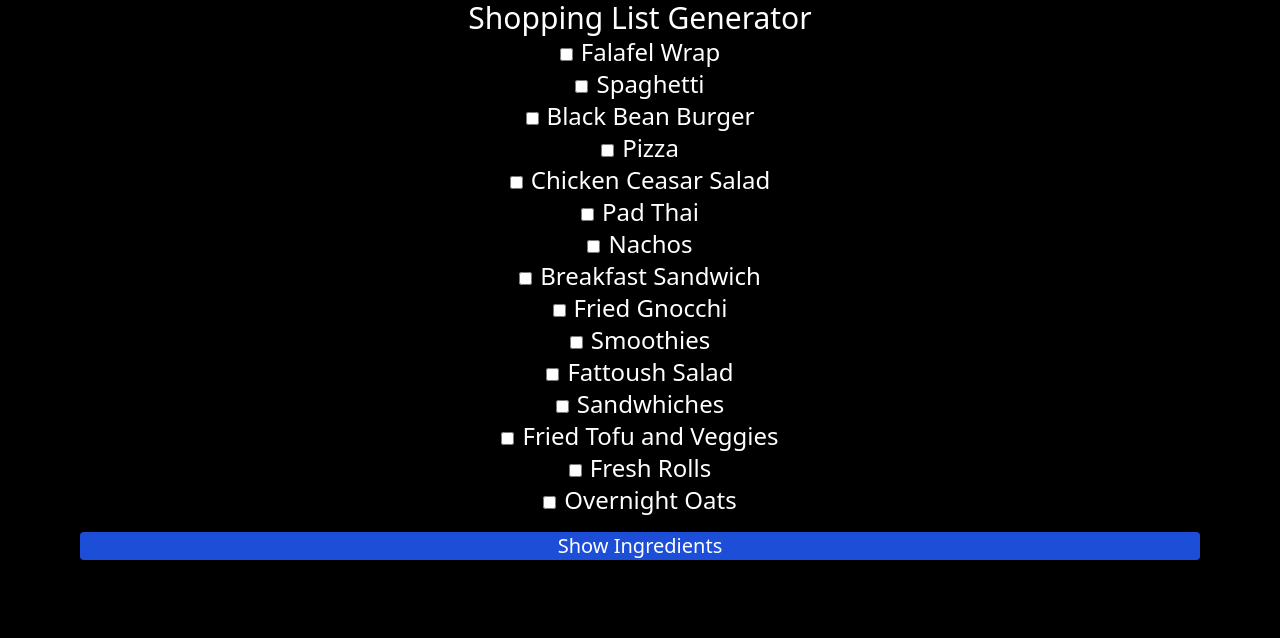
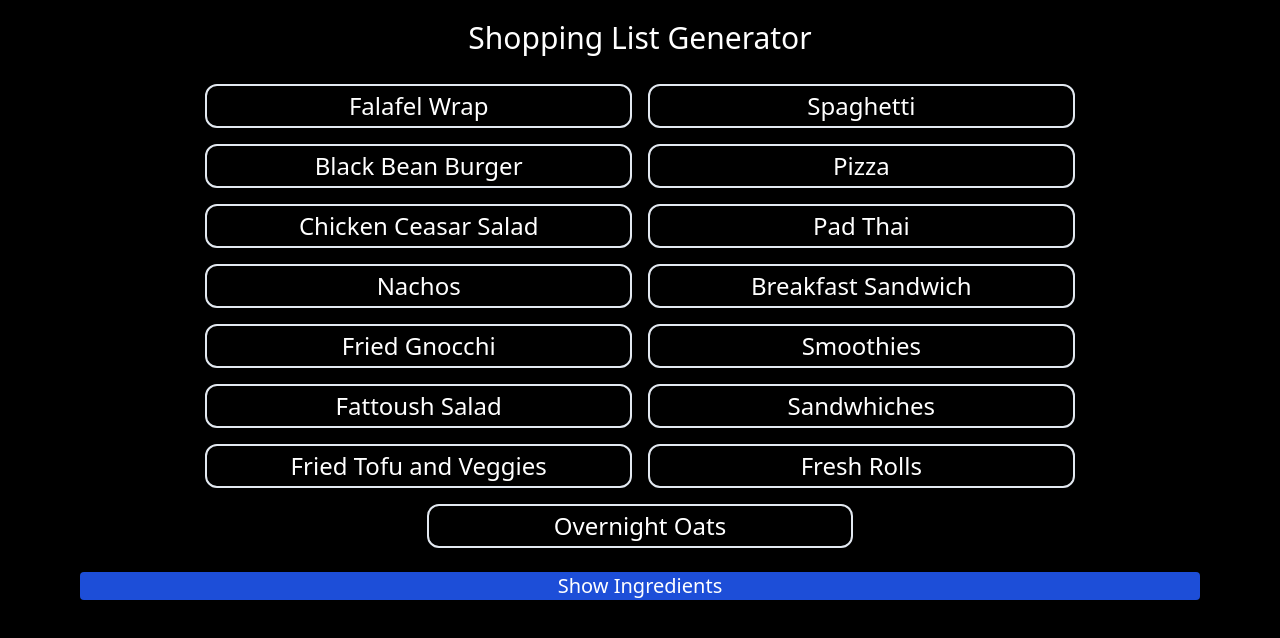
Before and after one commit to erinlynagh/shopping-list-generator, a Next.js app: page / in a window 1280 px wide. Shown: the top 638 px of the page. Built offline with nearby package versions, Linux system fonts and the light colour scheme.

Commit message:
added clickable divs
looks way better

```diff
--- a/pages/index.js
+++ b/pages/index.js
@@ -177,6 +177,15 @@ export default function Home() {
     return ingredients;
   };
 
+  const getRecipeClassName = (recipe) => {
+    let className =
+      "rounded-xl mx-2 py-1 text-center my-2 border-slate-200 border-2 border-solid w-1/3";
+    if (selectedRecipes.includes(recipe)) {
+      return className + " bg-blue-700 text-white";
+    }
+    return className;
+  };
+
   return (
     <div className="h-screen bg-black flex text-center">
       <Modal
@@ -188,36 +197,33 @@ export default function Home() {
           {getIngredients().map((ingredient) => {
             return <li key={ingredient}>{ingredient}</li>;
           })}
-          {/* <button
-            className="bg-blue-700 rounded text-2xl px-10 py-2 mt-5"
+          <button
+            className="bg-blue-700 rounded text-2xl px-10 py-2 mt-5 text-white"
             onClick={closeModal}
           >
             close
-          </button> */}
+          </button>
         </div>
       </Modal>
       <main className="flex flex-col text-white text-2xl w-full">
-        <h1 className="text-center text-3xl text-bold">
+        <h1 className="text-center text-3xl text-bold my-5">
           Shopping List Generator
         </h1>
-        {/* <div className="grid grid-rows-5 grid-flow-col gap-5 mx-20 py-3 text-left"> */}
-        {recipes.map((recipe, i) => (
-          <div key={i} className="px-3">
-            <label>
-              <input
-                type="checkbox"
-                className="mr-2"
-                checked={selectedRecipes.includes(recipe)}
-                onChange={() => toggleRecipe(recipe)}
-              />
-              {recipe.name}
-            </label>
-          </div>
-        ))}
-        {/* </div> */}
+        <div className="flex justify-center flex-wrap">
+          {recipes.map((recipe, i) => (
+            <div
+              key={i}
+              onClick={() => toggleRecipe(recipe)}
+              className={getRecipeClassName(recipe)}
+            >
+              <p>{recipe.name}</p>
+            </div>
+          ))}
+        </div>
+
         <button
           className="bg-blue-700 text-center mx-20 mt-4 text-white rounded text-xl"
-          onClick={() => setIsOpen(true)}
+          onClick={() => openModal()}
         >
           Show Ingredients
         </button>
```
